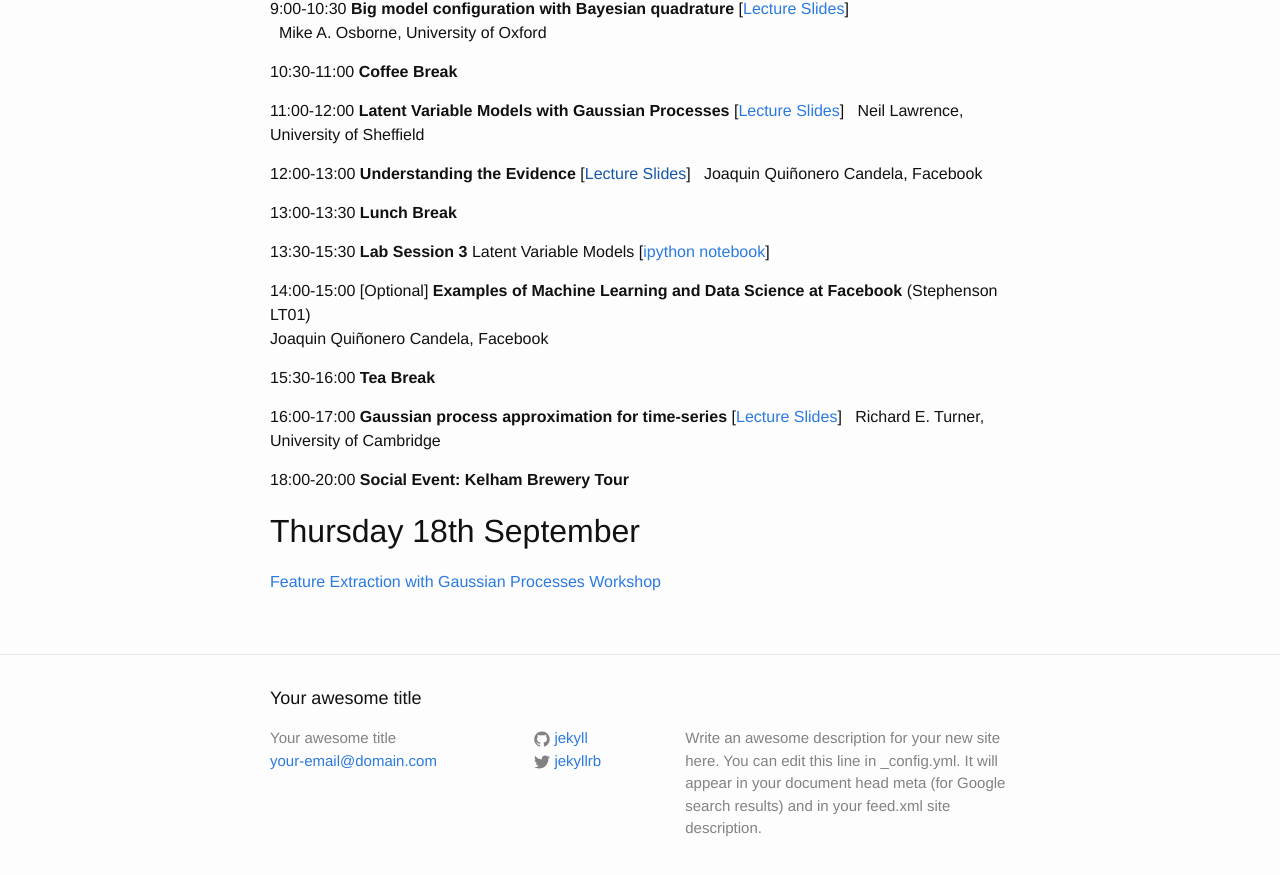
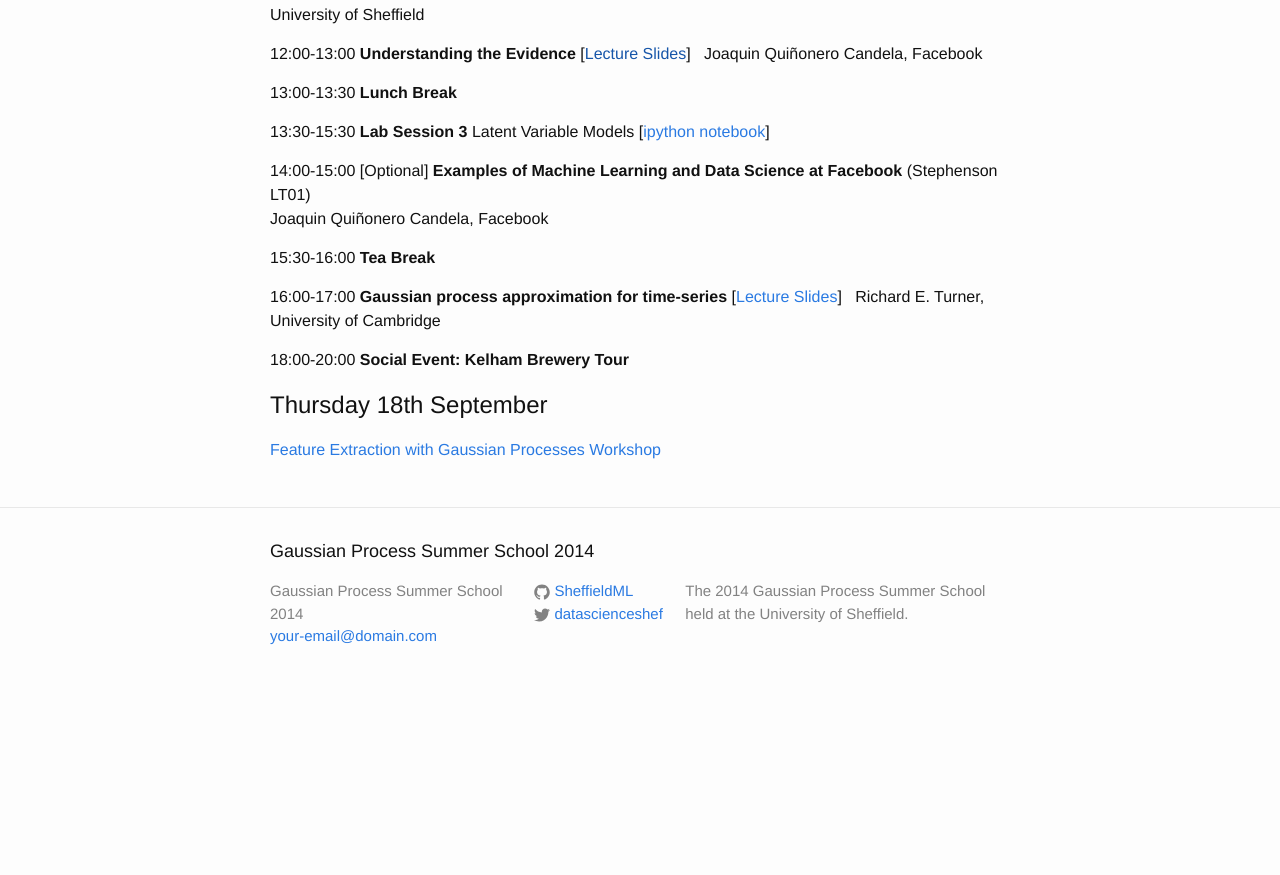
Before and after one commit to gpschool/gpss14, a Jekyll site: the page built from index.md, in a window 1280 px wide and 900 px high, scrolled down 1415 px. Shown: the top 875 px of the window. Built offline with Jekyll 4.4.1, drawn with Linux system fonts in a browser that asks for light colours; after the commit the page ends 2123 px from its top, so only the background shows below that; some of the changed text lies outside the part shown.

Commit message:
Updated GPSS 2014

```diff
--- a/_config.yml
+++ b/_config.yml
@@ -1,14 +1,12 @@
 # Site settings
-title: Your awesome title
+title: Gaussian Process Summer School 2014
 email: your-email@domain.com
 description: > # this means to ignore newlines until "baseurl:"
-  Write an awesome description for your new site here. You can edit this
-  line in _config.yml. It will appear in your document head meta (for
-  Google search results) and in your feed.xml site description.
+  The 2014 Gaussian Process Summer School held at the University of Sheffield.
 baseurl: "" # the subpath of your site, e.g. /blog/
-url: "http://yourdomain.com" # the base hostname & protocol for your site
-twitter_username: jekyllrb
-github_username:  jekyll
+url: "http://gpss.cc" # the base hostname & protocol for your site
+twitter_username: datascienceshef
+github_username:  SheffieldML
 
 # Build settings
 markdown: kramdown
--- a/index.md
+++ b/index.md
@@ -17,7 +15,7 @@ University of Sheffield, UK
 ## Monday 15th September
 
 
-{% for slot in site.data.gpss14 %}
+{% for slot in site.data.lectures %}
 {% if slot.date == 15 %}
 {% if slot.start %}{{ slot.start }}{% if slot.end %}-{{ slot.end }} {% endif %}{% endif %}{% if slot.pdf %}[{{ slot.title }}]({{ slot.pdf }}){% else %}{{ slot.title }}{% endif %}{% if slot.speaker %}, {{ slot.speaker }}{% endif %}{% if slot.institution %}, {{ slot.institution }}{% endif %}
 {% endif %}
```
Also changed, not shown: other parts of index.md (+1 -3 lines), _data/lectures.csv (added, +31 -0 lines), _posts/2015-05-14-welcome-to-jekyll.markdown (deleted, +0 -25 lines).
